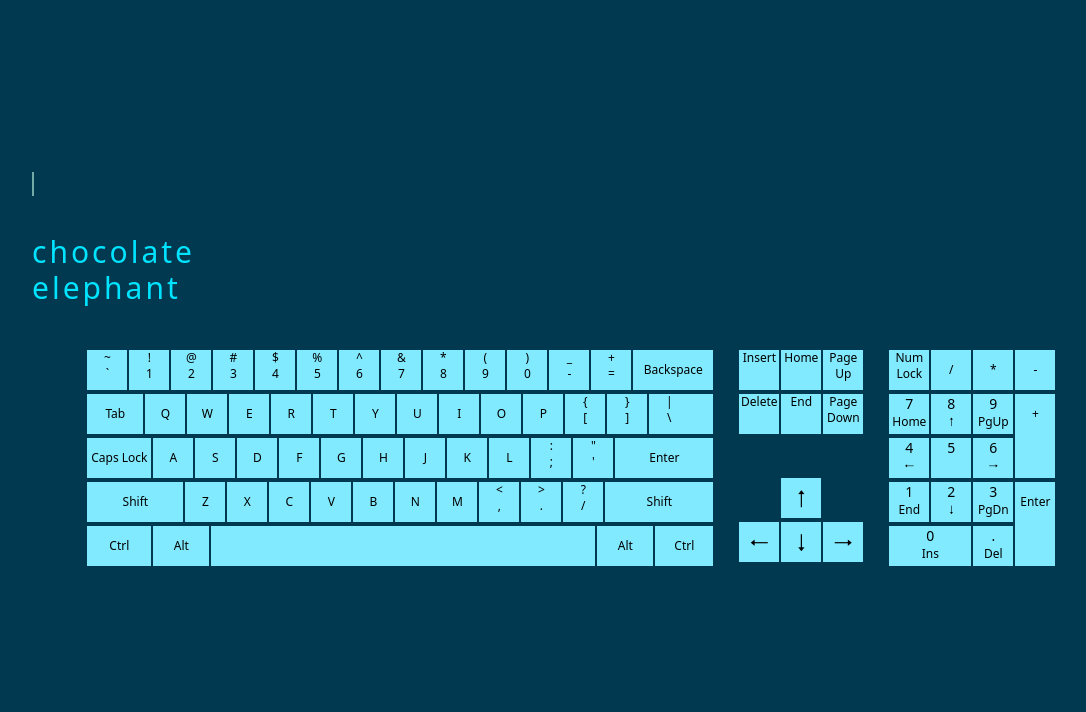
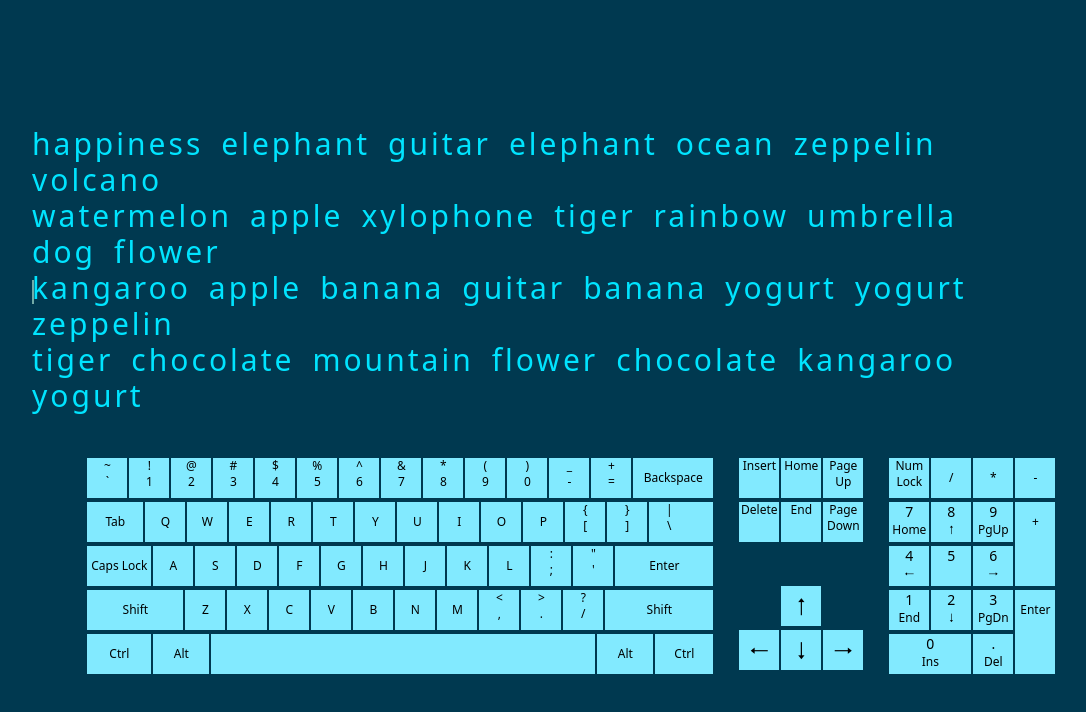
Before and after one commit to Srinjoy003/typing-speed-test, a React (Vite) app: page / in a window 1280 px wide. Shown: the top 712 px of the page, without its empty margins (128-1214 px from the left). Built offline with nearby package versions, Linux system fonts and the light colour scheme.

Commit message:
cursor movement on keypress

```diff
--- a/src/Components/TypingArea.tsx
+++ b/src/Components/TypingArea.tsx
@@ -1,5 +1,6 @@
 import { useRef, useState, useEffect } from "react";
 import Cursor from "./cursor";
+import { ReactNode } from "react";
 
 type textAreaProp = { textColour: string };
 
@@ -49,11 +50,11 @@ function CreateFinalDiv() {
   const randomWords = ["apple", "banana", "chocolate", "dog", "elephant", "flower", "guitar", "happiness", "internet", "jazz", "kangaroo", "lighthouse", "mountain", "notebook", "ocean", "penguin", "quasar", "rainbow", "sunset", "tiger", "umbrella", "volcano", "watermelon", "xylophone", "yogurt", "zeppelin"];
 
   let len = randomWords.length;
-  let wordCount = 5; //36
-  let lineCount = 2; //4
-  let charCount = 10; //60
+  let wordCount = 36; //36
+  let lineCount = 4; //4
+  let charCount = 60; //60
   let wordList = [];
-  const spaceChar = "&ensp;";
+  const spaceChar = "&ensp;"; //8194
 
   for (let i = 0; i < wordCount; i++) {
     let randomIndex = Math.floor(Math.random() * len) % wordCount;
@@ -86,8 +87,15 @@ function CreateFinalDiv() {
   return finalDiv;
 }
 
+
+
+
 function TypingArea({ textColour }: textAreaProp) {
   const [finalDiv, setFinalDiv] = useState(() => CreateFinalDiv());
+  const [finalDivSpans, setFinalDivSpans] = useState<HTMLSpanElement[][]>([]);
+
+
+
   // const [letterIndex, setLetterIndex] = useState(0);
   // const [lineIndex, setLineIndex] = useState(0);
 
@@ -103,7 +111,6 @@ function TypingArea({ textColour }: textAreaProp) {
   const [lineIndex, setLineIndex] = useState(0);
 
   const maxLineIndex = finalDiv.length;
-  // console.log(maxLineIndex)
 
 
 
@@ -131,10 +138,15 @@ function TypingArea({ textColour }: textAreaProp) {
         return widths
       });
 
+      const newFinalDivSpans = Array.from(outerSpans).map((outerSpan: any) => {
+        return outerSpan.getElementsByTagName("span"); // Select nested spans within the outer span
+      });
+
       setWidthList(newWidthList);
+      setFinalDivSpans(newFinalDivSpans);
     }
 
-  }, [textDivRef]);
+  }, [textDivRef]); //errro possible
 
 
 
@@ -148,17 +160,20 @@ function TypingArea({ textColour }: textAreaProp) {
     }, [widthList, jumpIndex, lineIndex]);
 
 
+
+
+
   const handleKeyPress = (event: KeyboardEvent) => {
-    if (event.code === "Space") {
+    // console.log("a",finalDivSpans[lineIndex][jumpIndex].innerHTML,"a", event.key, "a")
+    const currentLine = widthList[lineIndex];
+    const curLetter = finalDivSpans[lineIndex][jumpIndex].innerHTML;
+    console.log(jumpIndex,currentLine.length)
 
-      const currentLine = widthList[lineIndex];
-
-      // if (lineIndex >= widthList.length) {
-
-      // }
+    if ((curLetter && event.key === curLetter) || (curLetter && event.key === " " && curLetter === String.fromCharCode(8194)) || (event.key === "Enter" && jumpIndex === currentLine.length)) {
 
 
       if (currentLine && currentLine.length >= jumpIndex) {
+
 
         setJumpIndex((curIndex) => {
           return curIndex + 1;
@@ -198,10 +213,12 @@ function TypingArea({ textColour }: textAreaProp) {
 
 
 
-        console.log(lineIndex, maxLineIndex)
+        // console.log(lineIndex, maxLineIndex)
 
       }
     }
+
+
   };
 
 
```
